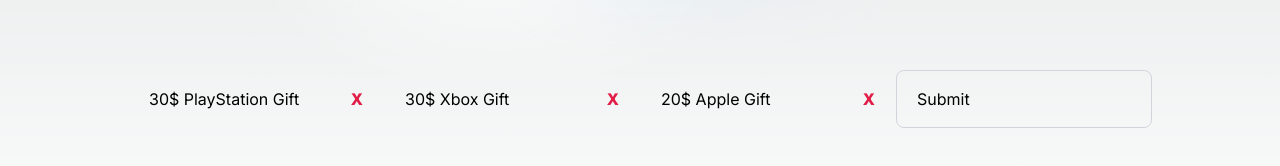
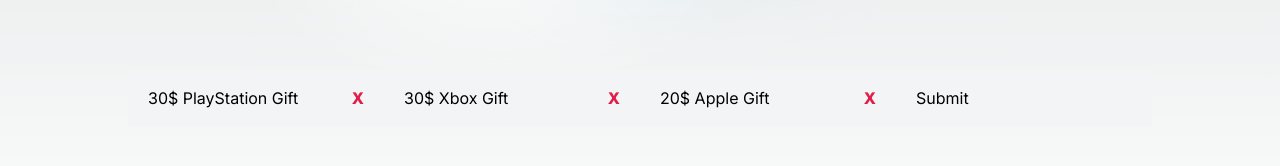
Before and after one commit to armanabkar/gift-shop, a Next.js app: page /cart in a window 1280 px wide. Shown: the part 480-646 px from the top of the page. Built offline with nearby package versions, Linux system fonts and the light colour scheme.

Commit message:
Update Cart Screen styles

```diff
--- a/src/app/cart/page.js
+++ b/src/app/cart/page.js
@@ -1,19 +1,19 @@
 export default function Cart() {
   return (
     <div className="grid text-center lg:max-w-5xl lg:w-full lg:mb-0 lg:grid-cols-4 lg:text-left">
-      <p className="group rounded-lg border border-transparent px-5 py-4 transition-colors hover:border-gray-300 hover:bg-gray-100 hover:dark:border-neutral-700 hover:dark:bg-neutral-800/30 flex justify-between">
+      <p className="rounded border-gray-300 bg-gray-100 dark:bg-neutral-800/30 dark:border-neutral-700 hover:bg-gray-300 hover:dark:bg-neutral-700 px-5 py-4 transition-colors text-left flex justify-between">
         <span>30$ PlayStation Gift</span>
         <span className="text-rose-600 font-extrabold ">X</span>
       </p>
-      <p className="group rounded-lg border border-transparent px-5 py-4 transition-colors hover:border-gray-300 hover:bg-gray-100 hover:dark:border-neutral-700 hover:dark:bg-neutral-800/30 flex justify-between">
+      <p className="rounded border-gray-300 bg-gray-100 dark:bg-neutral-800/30 dark:border-neutral-700 hover:bg-gray-300 hover:dark:bg-neutral-700 px-5 py-4 transition-colors text-left flex justify-between">
         <span>30$ Xbox Gift</span>
         <span className="text-rose-600 font-extrabold ">X</span>
       </p>
-      <p className="group rounded-lg border border-transparent px-5 py-4 transition-colors hover:border-gray-300 hover:bg-gray-100 hover:dark:border-neutral-700 hover:dark:bg-neutral-800/30 flex justify-between">
+      <p className="rounded border-gray-300 bg-gray-100 dark:bg-neutral-800/30 dark:border-neutral-700 hover:bg-gray-300 hover:dark:bg-neutral-700 px-5 py-4 transition-colors text-left flex justify-between">
         <span>20$ Apple Gift</span>
         <span className="text-rose-600 font-extrabold ">X</span>
       </p>
-      <button className="group rounded-lg border border-gray-300 dark:border-neutral-700 px-5 py-4 transition-colors hover:bg-gray-300 hover:dark:border-neutral-700 text-left">
+      <button className="rounded border-gray-300 bg-gray-100 dark:bg-neutral-800/30 dark:border-neutral-700 hover:bg-gray-300 hover:dark:bg-neutral-700 px-5 py-4 transition-colors text-left">
         Submit
       </button>
     </div>
```
